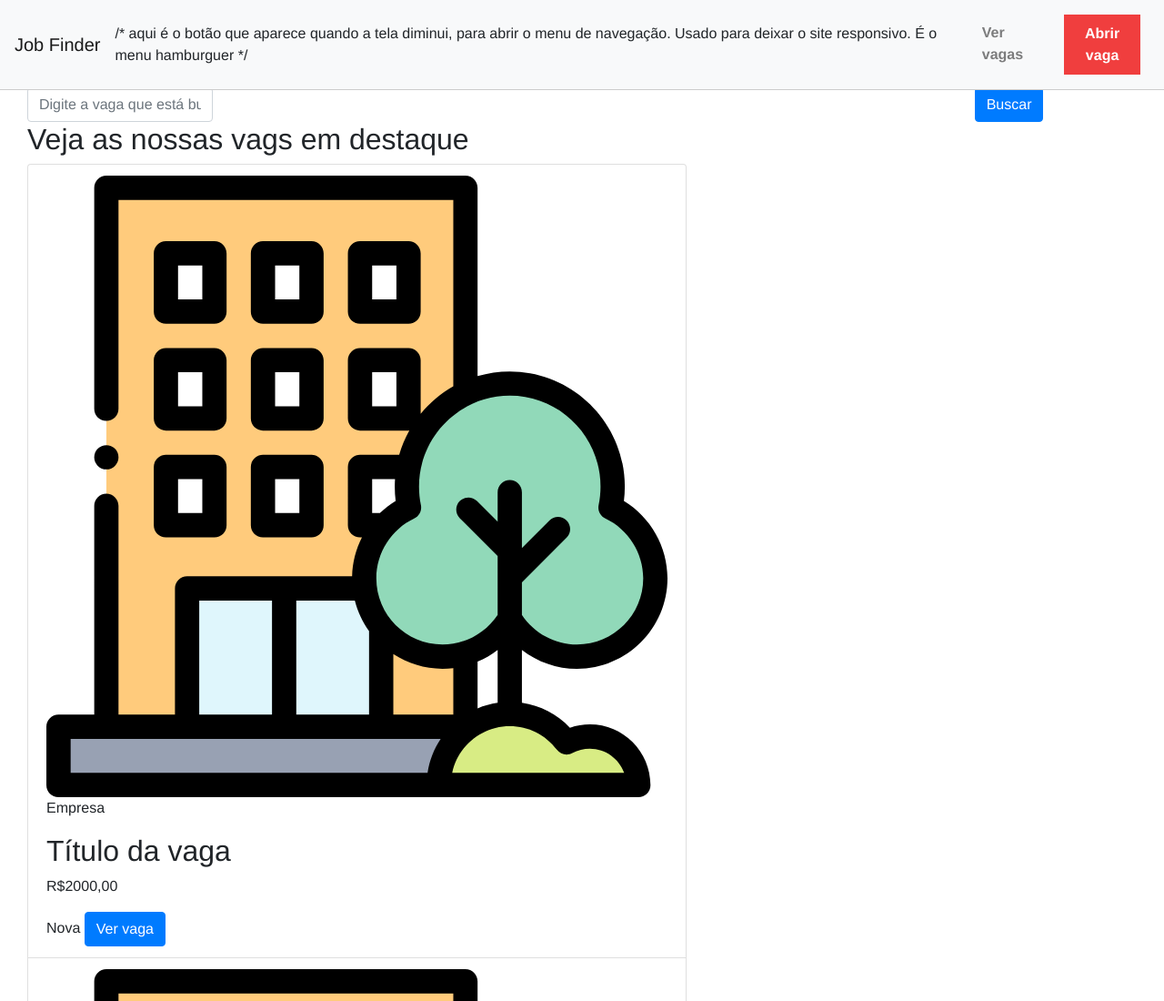
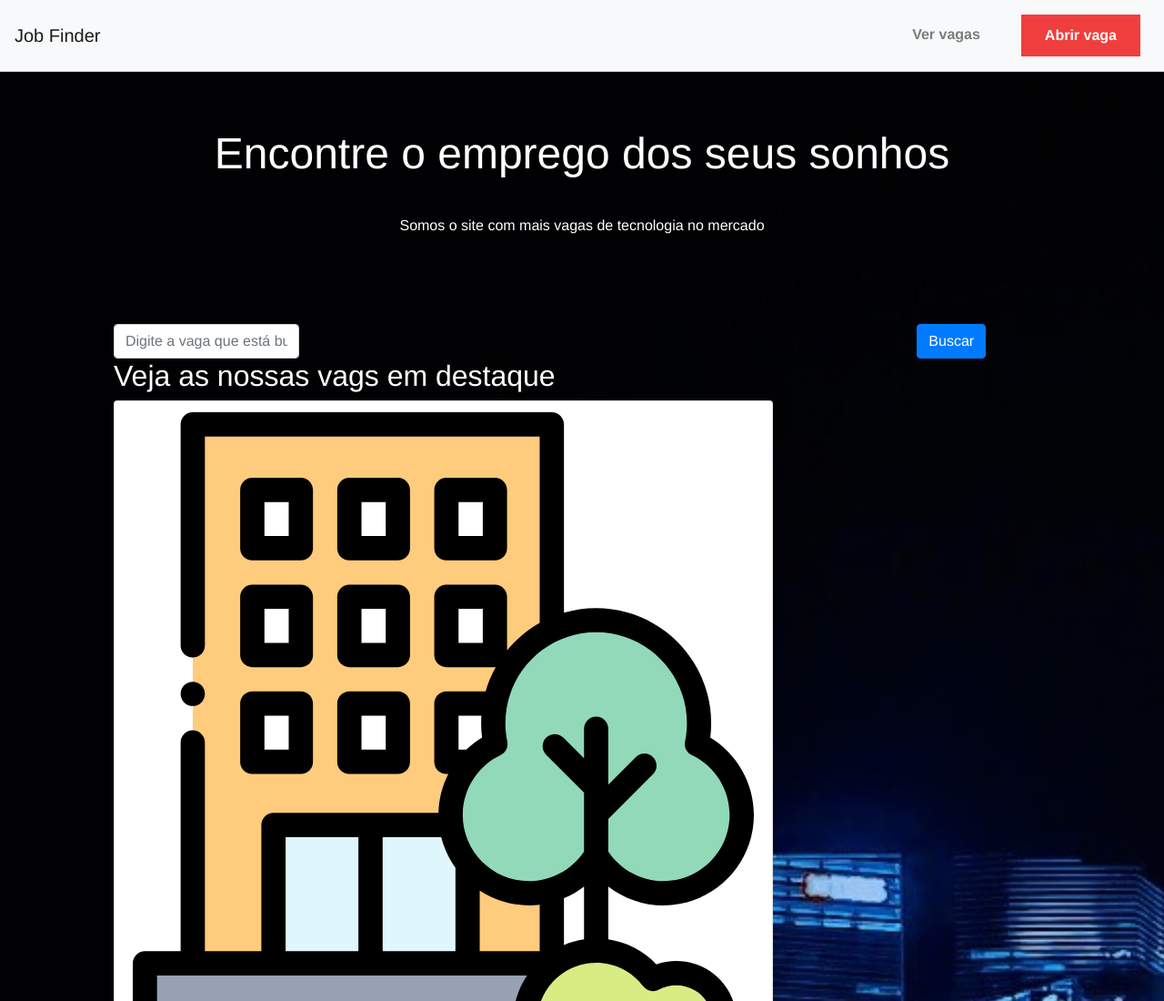
Before and after one commit to CintiaPizzatto/Job_Finder, a website: page index.html in a window 1280 px wide. Shown: the top 1100 px of the page at 91% size. Drawn offline with nearby package versions, Linux system fonts and the light colour scheme.

Commit message:
frontend da home

```diff
--- a/index.html
+++ b/index.html
@@ -18,7 +18,8 @@
             <a class="navbar-brand" href="index.html">Job Finder</a>
             <button class="navbar-toggler" type="button" data-toggle="collapse" data-target="#navbarNav"  aria-controls="navbarNav" aria-expanded="false" aria-label="Toggle navigation">
                 <span class="navbar-toggler-icon"></span>
-            </button> /* aqui é o botão que aparece quando a tela diminui, para abrir o menu de navegação. Usado para deixar o site responsivo. É o menu hamburguer */
+            </button>
+            <! aqui é o botão que aparece quando a tela diminui, para abrir o menu de navegação. Usado para deixar o site responsivo. É o menu hamburguer >
             <div class="collapse navbar-collapse" id="navbarNav">
                 <ul class="navbar-nav ml-auto">
                     <li class="nav-item">
@@ -85,6 +86,8 @@
 
     </div>
 
-    <script src="https://cdn.jsdelivr.net/npm/bootstrap@5.3.0-alpha1/dist/js/bootstrap.bundle.min.js" integrity="sha384-w76AqPfDkMBDXo30jS1Sgez6pr3x5MlQ1ZAGC+nuZB+EYdgRZgiwxhTBTkF7CXvN" crossorigin="anonymous"></script>
+    <script src="https://code.jquery.com/jquery-3.4.1.slim.min.js" integrity="sha384-J6qa4849blE2+poT4WnyKhv5vZF5SrPo0iEjwBvKU7imGFAV0wwj1yYfoRSJoZ+n" crossorigin="anonymous"></script>
+    <script src="https://cdn.jsdelivr.net/npm/popper.js@1.16.0/dist/umd/popper.min.js" integrity="sha384-Q6E9RHvbIyZFJoft+2mJbHaEWldlvI9IOYy5n3zV9zzTtmI3UksdQRVvoxMfooAo" crossorigin="anonymous"></script>
+    <script src="https://stackpath.bootstrapcdn.com/bootstrap/4.4.1/js/bootstrap.min.js" integrity="sha384-wfSDF2E50Y2D1uUdj0O3uMBJnjuUD4Ih7YwaYd1iqfktj0Uod8GCExl3Og8ifwB6" crossorigin="anonymous"></script>
 </body>
 </html>
--- a/public/css/styles.css
+++ b/public/css/styles.css
@@ -19,7 +19,7 @@
 
 /* estes seletores já tem estilos do bootstrap, mas escrevendo aqui, você altera o padrão */
 .navbar-expand-lg .navbar-nav .nav-link {
-    padding: 10px 25 px;
+    padding: 10px 25px;
     font-weight: bold;
 }
 
@@ -37,12 +37,82 @@
 }
 
 /* banner */
-
+#top-container {
+    padding: 110px;   /* para os textos ficarem mais no centro */
+    background-color: #f7f9fc; /* cor de fundo no container */
+    border-bottom: 4px solid #013068;
+    margin-bottom: 30px; /* para separar o banner do conteúdodebaixo */
+    background-image: url("../img/banner2.jpg");/* imagem de fundo */
+    background-position: 0 100px; /* posição da imagem , desloca um pouco para cima*/
+    background-size: cover;/* tamanho da imagem, para não vazar a imagem */
+    color: #fff; /* cor do texto */
+}
 
 main-title {
-    color: red;
-}
+    padding: 30px 0;
+    font-size: 3rem;
+  }
 
 main-subtitle {
-    color: red;
-}
+    font-size: 1rem;
+    padding-bottom: 80px;
+  }
+  * {
+    box-sizing: border-box;
+    font-family: Helvetica, sans-serif
+  }
+
+  /* nav */
+  .navbar  {
+    padding: 1rem;
+    border-bottom: 1px solid #CCC;
+  }
+
+  .navbar .nav-item a {
+    color: #212529;
+  }
+
+  .nav-item {
+    margin: 0 10px;
+  }
+
+  .navbar-expand-lg .navbar-nav .nav-link {
+    padding: 10px 25px;
+    font-weight: bold;
+  }
+
+  .navbar .nav-item .btn {
+    color: #FFF;
+    background-color: #F03E3E;
+    border: 1px solid transparent;
+    border-radius: 0;
+  }
+
+  .nav-link.btn.btn-primary:hover, #search-form button:hover, .list-group-item a:hover, #form-box button:hover {
+    background-color: #FFF;
+    color: #F03E3E;
+    border-color: #F03E3E;
+  }
+
+  /* banner */
+  #top-container {
+    padding: 110px;
+    background-color: #F7F9FC;
+    border-bottom: 4px solid #013068;
+    margin-bottom: 30px;
+    background-image: url("../img/banner2.jpg");
+    background-position: 0 100px;
+    background-size: cover;
+    color: #FFF;
+  }
+
+  #main-title {
+    padding: 30px 0;
+    font-size: 3rem;
+  }
+
+  #main-subtitle {
+    font-size: 1rem;
+    padding-bottom: 80px;
+  }
+  /* form */
```
